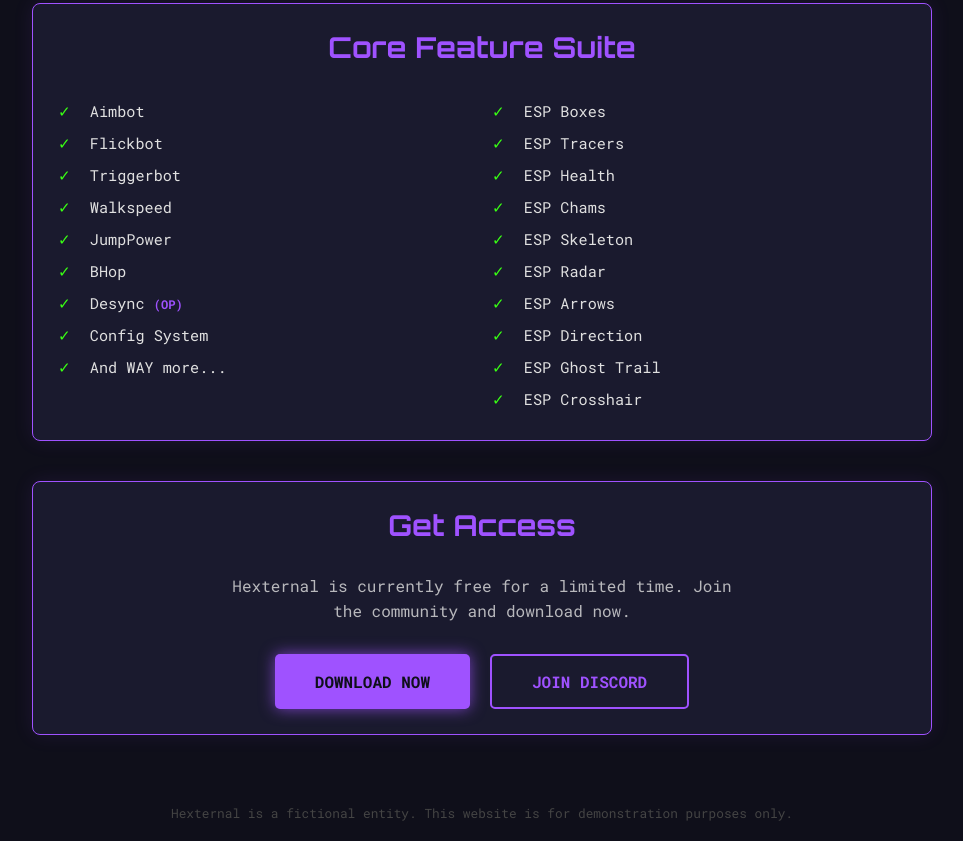
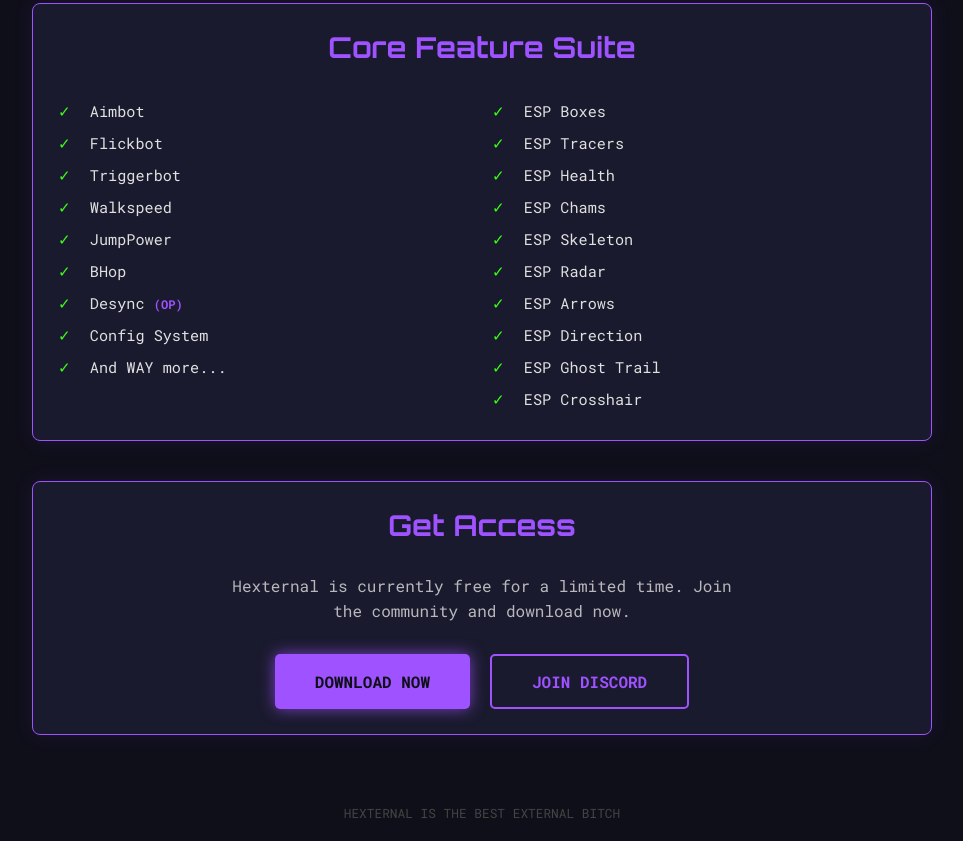
Before and after one commit to kKkhl12/NeverHex, a plain HTML site: page index.html in a window 1280 px wide. Shown: the part 442-1283 px from the top of the page, without its empty margins (158-1121 px from the left). Drawn offline with Linux system fonts and the light colour scheme.

Commit message:
Update index.html

```diff
--- a/index.html
+++ b/index.html
@@ -66,7 +66,7 @@
     </main>
 
     <footer>
-        <p>Hexternal is a fictional entity. This website is for demonstration purposes only.</p>
+        <p>HEXTERNAL IS THE BEST EXTERNAL BITCH</p>
     </footer>
 
     <script src="script.js"></script>
```
